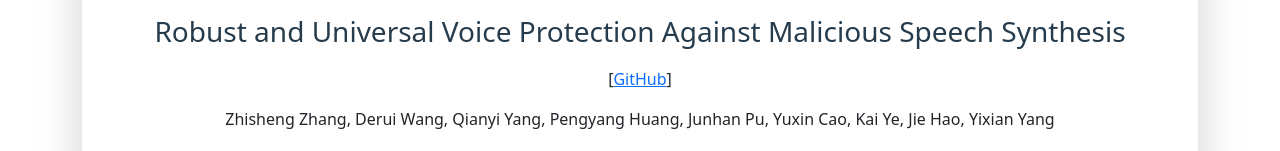
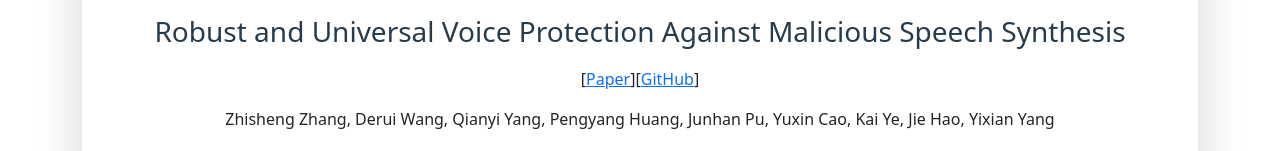
Before and after one commit to wxzyd123/wxzyd123.github.io, a plain HTML site: page safespeech/index.html in a window 1280 px wide. Shown: the part 153-304 px from the top of the page. Drawn offline with Linux system fonts and the light colour scheme.

Commit message:
Update paper link

```diff
--- a/safespeech/index.html
+++ b/safespeech/index.html
@@ -28,7 +28,7 @@
 	<div class="text-center">
 	<h2>SafeSpeech: </h2>
       <h3>Robust and Universal Voice Protection Against Malicious Speech Synthesis</h3>
-      [<a href="https://github.com/wxzyd123/SafeSpeech">GitHub</a>]
+      [<a href="https://arxiv.org/abs/2504.09839">Paper</a>][<a href="https://github.com/wxzyd123/SafeSpeech">GitHub</a>]
 
         <p class="fst-italic mb-0">
       <p></p>
```
